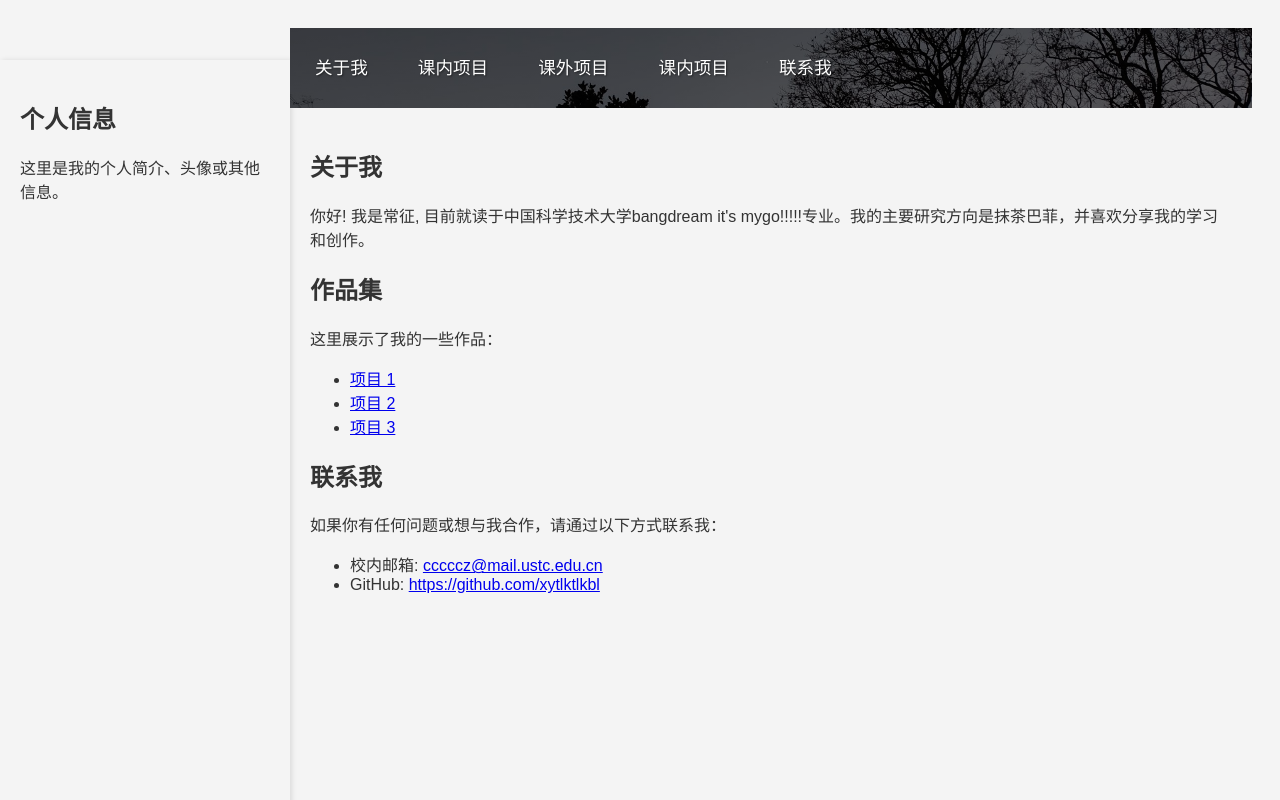
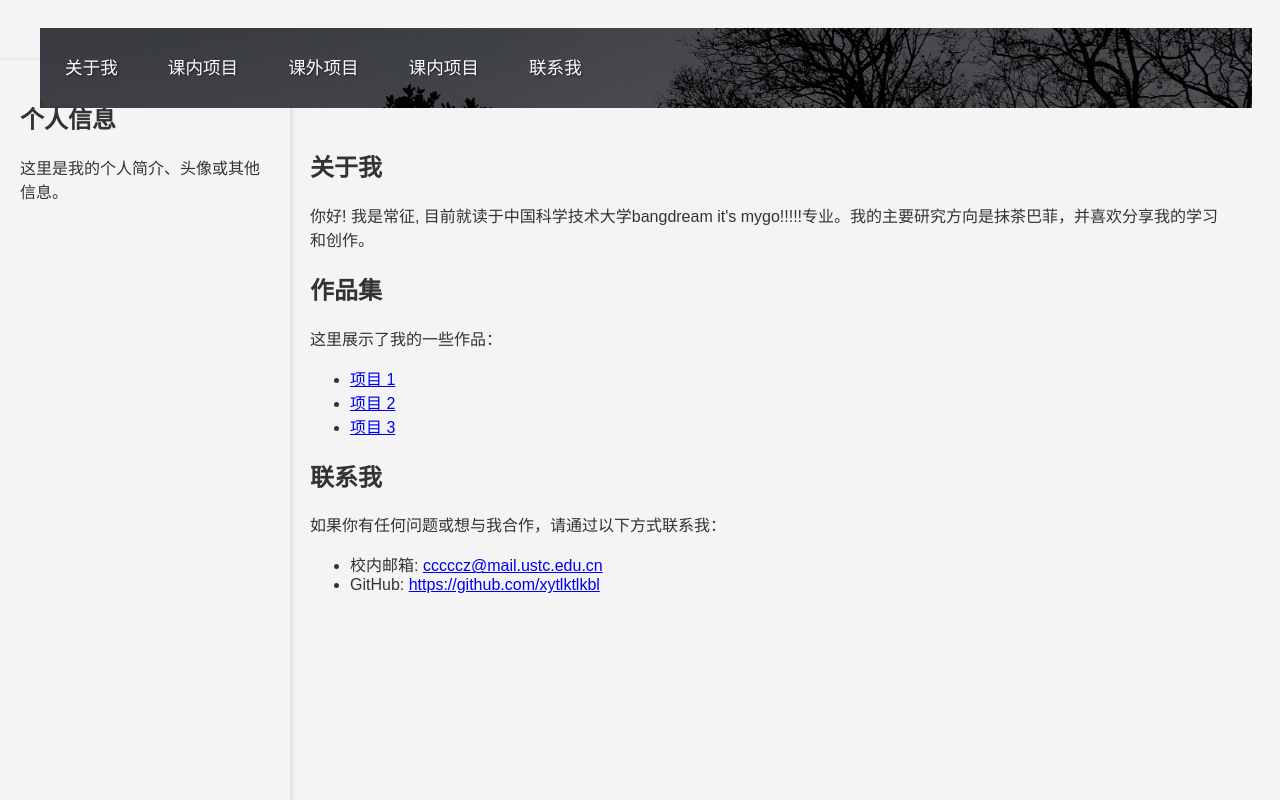
Before and after one commit to xytlktlkbl/xytlktlkbl.github.io, a plain HTML site: page index.html in a window 1280 px wide. Drawn offline with Linux system fonts and the light colour scheme.

Commit message:
Update index.html

```diff
--- a/index.html
+++ b/index.html
@@ -24,6 +24,8 @@
             color: #333;
         }
         nav {
+            margin-left: -250px;              /* 取消 body 的左边距 */
+            width: calc(100% + 250px);         /* 扩展宽度，使 nav 撑满全屏 */
             background:
                 linear-gradient(rgba(0,0,0,0.6),
                 rgba(0,0,0,0.6)),
```
